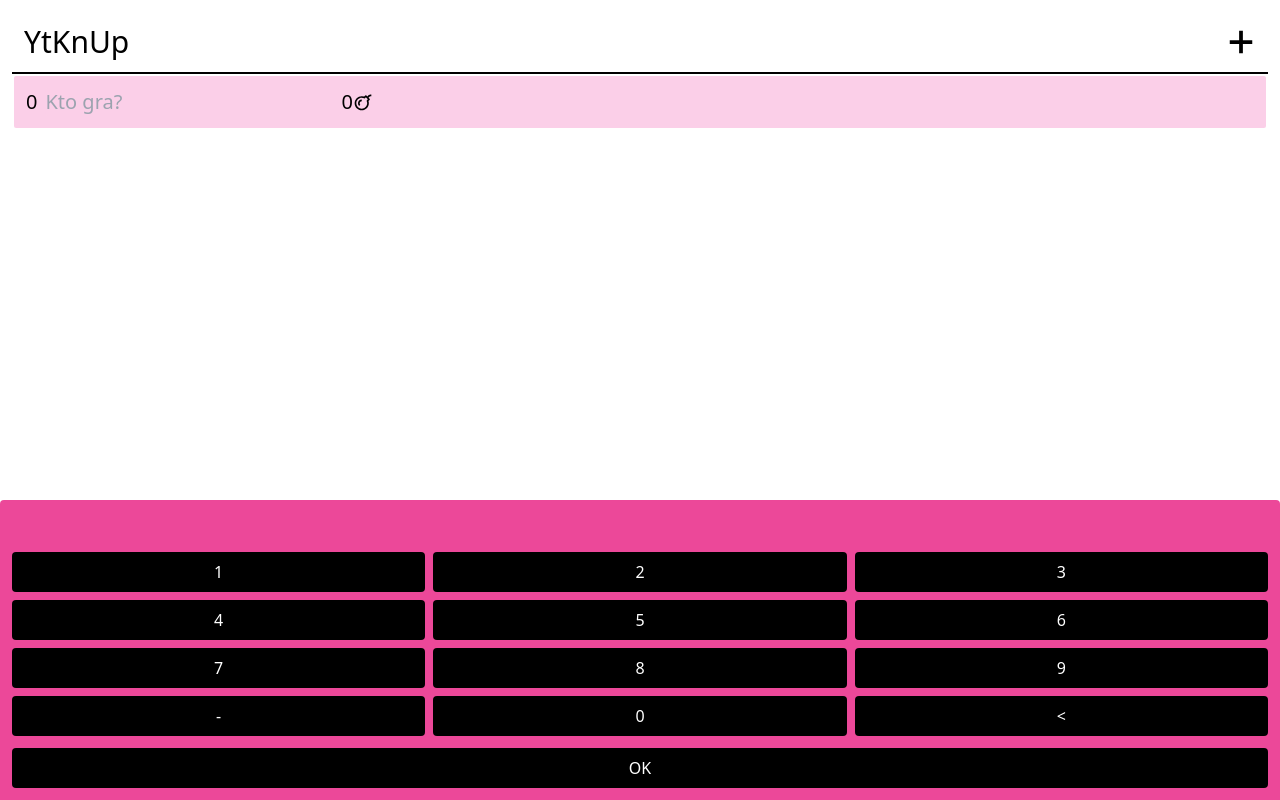
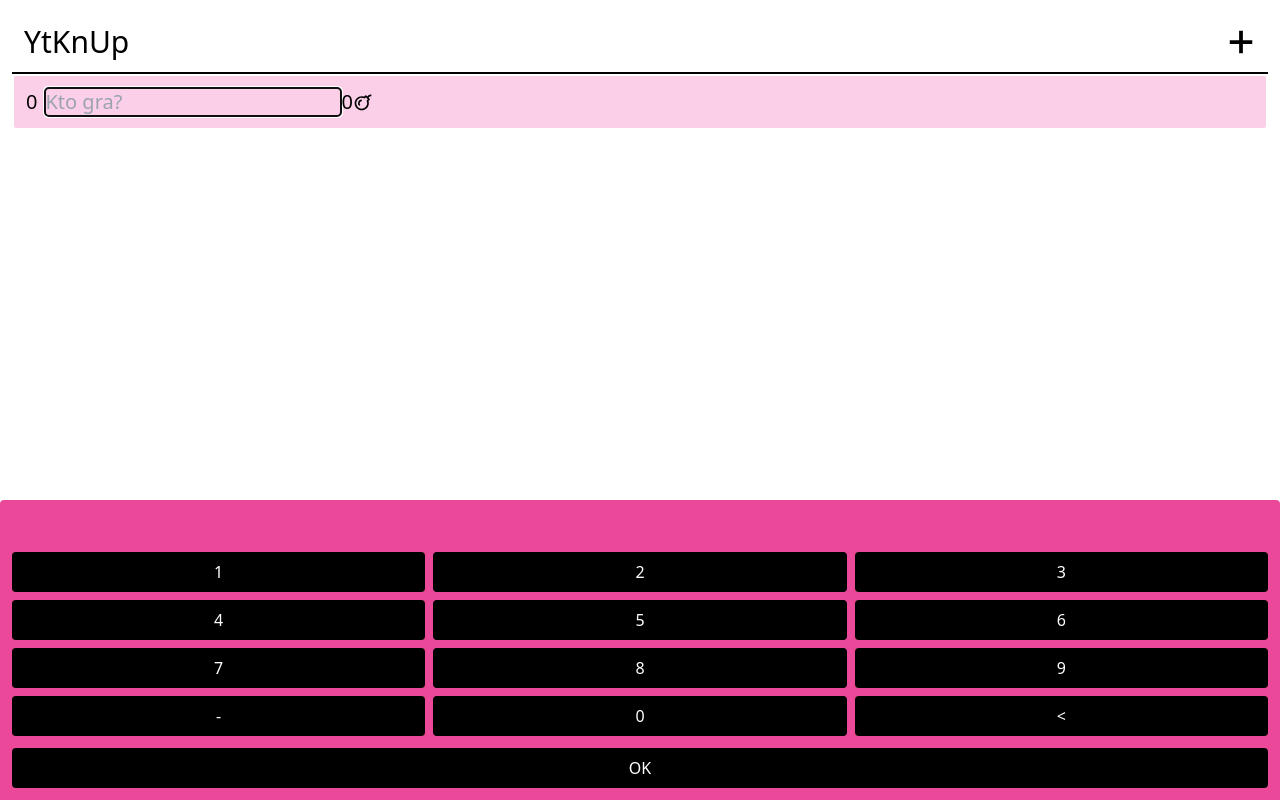
Before and after one commit to Dzban-Diego/punkTool, a Next.js app: page / in a window 1280 px wide. Both pictures are taken after a click on the button 1241 px from the left and 42 px from the top of the page. Built offline with nearby package versions, Linux system fonts and the light colour scheme.

Commit message:
Zaznaczanie nowego gracza

```diff
--- a/src/components/Player.tsx
+++ b/src/components/Player.tsx
@@ -1,4 +1,4 @@
-import React from "react";
+import React, { forwardRef } from "react";
 import { BiBomb } from "react-icons/bi";
 import { FaBomb } from "react-icons/fa";
 import { type PlayerType } from "~/pages";
@@ -10,12 +10,11 @@ type Props = {
   selectNextPlayer: () => void;
 };
 
-export const Player: React.FC<Props> = ({
-  player,
-  setPlayer,
-  selected,
-  selectNextPlayer,
-}) => {
+type Ref = HTMLInputElement;
+
+// eslint-disable-next-line react/display-name
+export const Player = forwardRef<Ref, Props>(
+  ({ player, setPlayer, selected, selectNextPlayer }, ref) => {
     function handlePlayerNameChange(e: React.ChangeEvent<HTMLInputElement>) {
       setPlayer({ ...player, name: e.target.value });
     }
@@ -27,14 +26,15 @@ export const Player: React.FC<Props> = ({
     return (
       <div
         onClick={selectNextPlayer}
-      className={`flex text-xl rounded border-2 border-white p-3 ${
+        className={`flex rounded border-2 border-white p-3 text-xl ${
           selected ? "bg-pink-200" : "bg-white"
         }`}
       >
         <h3>{player.place.toString()}</h3>
         <input
+          ref={ref}
           placeholder="Kto gra?"
-        className={`rounded ml-2 ${selected ? "bg-pink-200" : "bg-white"}`}
+          className={`ml-2 rounded ${selected ? "bg-pink-200" : "bg-white"}`}
           value={player.name}
           onChange={handlePlayerNameChange}
         />
@@ -44,4 +44,5 @@ export const Player: React.FC<Props> = ({
         </button>
       </div>
     );
-};
+  }
+);
--- a/src/pages/index.tsx
+++ b/src/pages/index.tsx
@@ -81,6 +81,15 @@ const Home: NextPage = () => {
     return focusNextPlayer();
   }
 
+  const playersLength = players.length;
+  const playersInputRefs = useMemo(() => {
+    return Array.from({ length: playersLength }, () => React.createRef<HTMLInputElement>());
+  }, [playersLength])
+
+  useEffect(() => {
+    playersInputRefs[playersLength - 1]?.current?.focus();
+  }, [playersInputRefs, playersLength]);
+
   return (
     <>
       <Head>
@@ -106,6 +115,7 @@ const Home: NextPage = () => {
           <div className={"w-full justify-between"}>
             {players.map((player, index) => (
               <Player
+                ref={playersInputRefs[index]}
                 selected={selectedPlayer === index}
                 key={player.id}
                 setPlayer={setPlayer}
```
Lines whose indentation alone changed are shown as unchanged.
